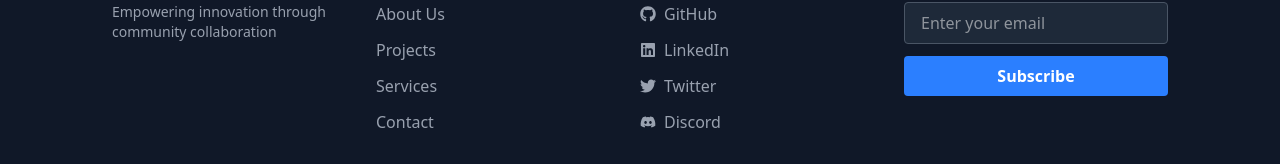
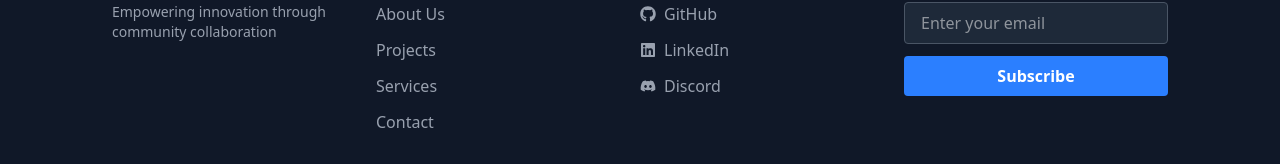
Before and after one commit to Kite-IPS/Ips_Portfolio, a React (Vite) app in the folder Client/: page / in a window 1280 px wide. Shown: the part 3654-3818 px from the top of the page. Built offline with nearby package versions, Linux system fonts and the light colour scheme.

Commit message:
removed discord

```diff
--- a/Client/src/Components/Footer.jsx
+++ b/Client/src/Components/Footer.jsx
@@ -35,7 +35,7 @@ const Footer = () => {
           <ul className="space-y-3">
             <li><a href="https://github.com/Kite-IPS" className="text-gray-400 hover:text-blue-400 flex items-center gap-2"><FaGithub /> GitHub</a></li>
             <li><a href="https://lnkd.in/gZdPmjSB" className="text-gray-400 hover:text-blue-400 flex items-center gap-2"><FaLinkedin />LinkedIn</a></li>
-            <li><a href="#" className="text-gray-400 hover:text-blue-400 flex items-center gap-2"><FaTwitter />Twitter</a></li>
+            {/* <li><a href="#" className="text-gray-400 hover:text-blue-400 flex items-center gap-2"><FaTwitter />Twitter</a></li> */}
             <li><a href="#" className="text-gray-400 hover:text-blue-400 flex items-center gap-2"><FaDiscord />Discord</a></li>
           </ul>
         </div>
```
